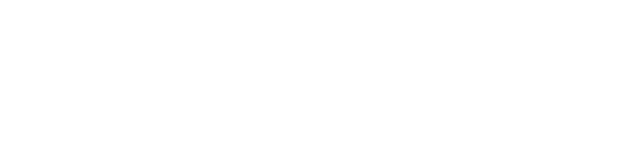
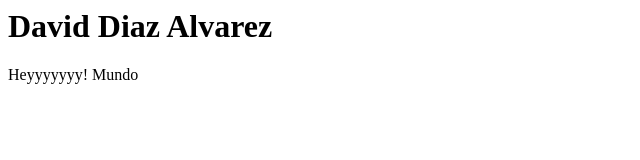
Before and after one commit to Lesen7/pruebafullstack, a plain HTML site: page index.html in a window 1280 px wide. Shown: the whole page, without its empty margins (0-640 px from the left). Drawn offline with Linux system fonts and the light colour scheme.

Commit message:
David datos

```diff
--- a/index.html
+++ b/index.html
@@ -6,6 +6,9 @@
 
 <body>
 
+<h1>David Diaz Alvarez</h1>
+<p> Heyyyyyyy! Mundo </p>
+
 </body>
 
 </html>
```
